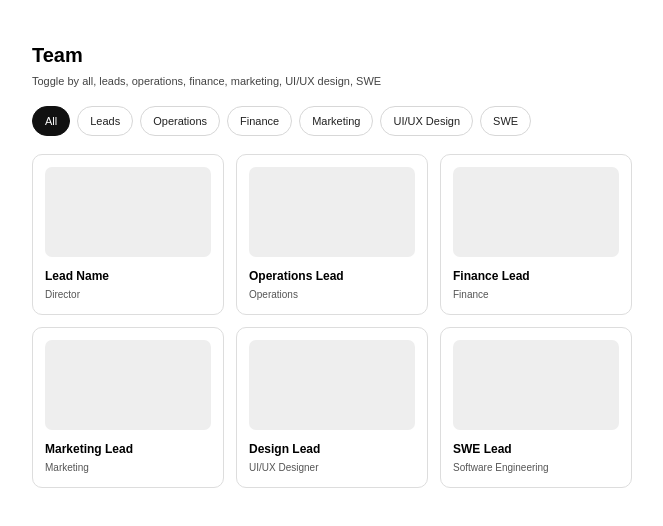
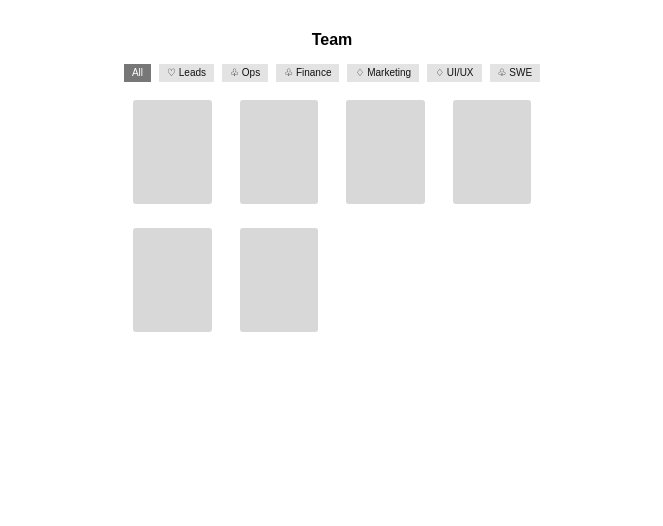
Before and after one commit to citrushack/citrus-cutie-hack-website-template, a Next.js app: page / in a window 1280 px wide. Shown: the top 526 px of the page, without its empty margins (308-971 px from the left). Built offline with nearby package versions, Linux system fonts and the light colour scheme.

Commit message:
Team UI fix

```diff
--- a/app/components/Team.tsx
+++ b/app/components/Team.tsx
@@ -11,6 +11,15 @@ type TeamType =
     | "UI/UX Design"
     | "SWE";
 
+type TeamMember = {
+    name: string;
+    position: string;
+    team: Exclude<TeamType, "All">;
+    bio: string;
+    linkedin: string;
+    github: string;
+};
+
 const filters: TeamType[] = [
     "All",
     "Leads",
@@ -20,13 +29,15 @@ const filters: TeamType[] = [
     "UI/UX Design",
     "SWE",
 ];
-type TeamMember = {
-    name: string;
-    position: string;
-    team: Exclude<TeamType, "All">;
-    bio: string;
-    linkedin: string;
-    github: string;
+
+const filterLabels: Record<TeamType, string> = {
+    All: "All",
+    Leads: "♡ Leads",
+    Operations: "♧ Ops",
+    Finance: "♧ Finance",
+    Marketing: "♢ Marketing",
+    "UI/UX Design": "♢ UI/UX",
+    SWE: "♧ SWE",
 };
 
 const teamMembers: TeamMember[] = [
@@ -92,15 +103,8 @@ export default function Team() {
 
     return (
         <section className="team-section">
-            <div className="team-heading">
-                <h2>Team</h2>
+            <h2 className="team-title">Team</h2>
 
-                <p className="team-subtitle">
-                    Toggle by all, leads, operations, finance, marketing, UI/UX design, SWE
-                </p>
-            </div>
-
-            <div className="team-content">
             <div className="team-filters">
                 {filters.map((filter) => (
                     <button
@@ -108,7 +112,7 @@ export default function Team() {
                         className={selectedType === filter ? "active" : ""}
                         onClick={() => setSelectedType(filter)}
                     >
-                            {filter}
+                        {filterLabels[filter]}
                     </button>
                 ))}
             </div>
@@ -119,14 +123,11 @@ export default function Team() {
                         key={member.name}
                         className="team-card"
                         onClick={() => setSelectedMember(member)}
+                        aria-label={`Open ${member.name}`}
                     >
-                            <div className="team-photo-placeholder" />
-
-                            <strong>{member.name}</strong>
-                            <span>{member.position}</span>
+                        <div className="team-card-image" />
                     </button>
                 ))}
-                </div>
             </div>
 
             {selectedMember && (
@@ -145,7 +146,10 @@ export default function Team() {
                             ×
                         </button>
 
-                        <div className="team-popup-photo-placeholder" />
+                        <div className="team-popup-photos">
+                            <div className="team-popup-photo">Headshot</div>
+                            <div className="team-popup-photo">Fun photo</div>
+                        </div>
 
                         <h3>{selectedMember.name}</h3>
                         <p>{selectedMember.position}</p>
--- a/app/globals.css
+++ b/app/globals.css
@@ -32,120 +32,97 @@ body {
 }
 .team-section {
   width: 100%;
-  padding: 40px 20px;
+  max-width: 430px;
+  margin: 0 auto;
+  padding: 28px 16px 64px;
   background: white;
   color: black;
+  box-sizing: border-box;
 }
 
-.team-heading {
-  max-width: 600px;
-  margin: 0 auto;
-}
-
-.team-heading h2 {
-  font-size: 20px;
+.team-title {
+  text-align: center;
+  font-size: 16px;
   font-weight: 700;
-  margin: 0 0 3px;
-}
-
-.team-subtitle {
-  font-size: 11px;
-  margin: 0;
-  color: #444;
-}
-
-.team-content {
-  max-width: 600px;
-  margin: 16px auto 0;
+  margin: 0 0 12px;
 }
 
 .team-filters {
   display: flex;
-  flex-wrap: wrap;
-  gap: 7px;
+  justify-content: center;
+  align-items: center;
+  flex-wrap: nowrap;
+  gap: 8px;
+  margin-bottom: 18px;
 }
 
 .team-filters button {
-  background: white;
-  color: #222;
-  border: 1px solid #d7d7d7;
-  border-radius: 999px;
-  padding: 6px 12px;
-  font-size: 11px;
+  border: none;
+  border-radius: 0;
+  background: #e3e3e3;
+  color: #111;
+  padding: 4px 8px;
+  font-size: 10px;
+  line-height: 1;
   cursor: pointer;
-  transition: all 0.2s ease;
+  white-space: nowrap;
 }
 
 .team-filters button:hover {
-  border-color: #888;
-  transform: translateY(-1px);
+  background: #d3d3d3;
 }
 
 .team-filters button.active {
-  background: #111;
+  background: #777;
   color: white;
-  border-color: #111;
 }
+
 .team-grid {
   display: grid;
-  grid-template-columns: repeat(3, 1fr);
-  gap: 12px;
-  margin-top: 18px;
+  grid-template-columns: repeat(4, 1fr);
+  gap: 24px 28px;
 }
 
 .team-card {
-  display: flex;
-  flex-direction: column;
-  align-items: flex-start;
-  background: white;
-  color: black;
-  border: 1px solid #ddd;
-  border-radius: 10px;
-  padding: 12px;
+  width: 100%;
+  border: none;
+  background: transparent;
+  padding: 0;
   cursor: pointer;
-  text-align: left;
-  transition: transform 0.2s ease, box-shadow 0.2s ease;
 }
 
-.team-card:hover {
-  transform: translateY(-3px);
-  box-shadow: 0 6px 16px rgba(0, 0, 0, 0.08);
+.team-card-image {
+  width: 100%;
+  height: 104px;
+  background: #d8d8d8;
+  border-radius: 3px;
+  transition:
+    transform 0.2s ease,
+    box-shadow 0.2s ease;
 }
 
-.team-photo-placeholder {
-  width: 100%;
-  height: 90px;
-  background: #eee;
-  border-radius: 7px;
-  margin-bottom: 10px;
-}
-
-.team-card strong {
-  font-size: 12px;
-}
-
-.team-card span {
-  font-size: 10px;
-  color: #555;
-  margin-top: 2px;
+.team-card:hover .team-card-image {
+  transform: translateY(-2px);
+  box-shadow: 0 5px 10px rgba(0, 0, 0, 0.08);
 }
 
 .team-overlay {
   position: fixed;
   inset: 0;
+  z-index: 1000;
   background: rgba(0, 0, 0, 0.35);
   display: flex;
   align-items: center;
   justify-content: center;
-  z-index: 1000;
+  padding: 20px;
 }
 
 .team-popup {
   position: relative;
-  width: 320px;
+  width: 340px;
   background: white;
   color: black;
-  border-radius: 12px;
+  border-radius: 10px;
   padding: 24px;
 }
 
@@ -159,12 +136,22 @@ body {
   cursor: pointer;
 }
 
-.team-popup-photo-placeholder {
-  width: 100%;
-  height: 160px;
+.team-popup-photos {
+  display: grid;
+  grid-template-columns: 1fr 1fr;
+  gap: 10px;
+  margin-bottom: 16px;
+}
+
+.team-popup-photo {
+  height: 130px;
   background: #eee;
-  border-radius: 8px;
-  margin-bottom: 16px;
+  border-radius: 6px;
+  display: flex;
+  align-items: center;
+  justify-content: center;
+  font-size: 11px;
+  color: #666;
 }
 
 .team-links {
```
Lines whose indentation alone changed are shown as unchanged.
